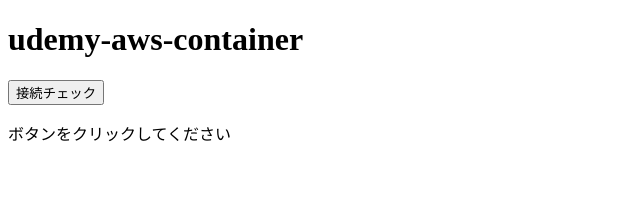
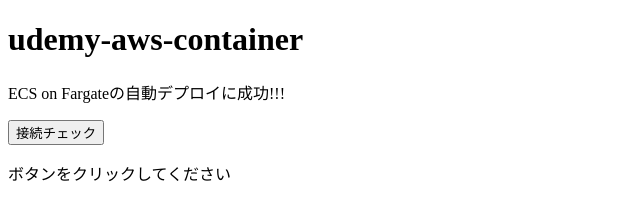
Before and after one commit to tamashiro-syuta/udemy-aws-container, a website: page myapp/static/index.html in a window 1280 px wide. Shown: the whole page, without its empty margins (0-640 px from the left). Drawn offline with Linux system fonts and the light colour scheme.

Commit message:
ci/cdの確認

```diff
--- a/myapp/static/index.html
+++ b/myapp/static/index.html
@@ -6,6 +6,7 @@
   </head>
   <body>
     <h1>udemy-aws-container</h1>
+    <p>ECS on Fargateの自動デプロイに成功!!!</p>
     <button id="health-check">接続チェック</button>
     <p id="message">ボタンをクリックしてください</p>
     <script src="main.js"></script>
```
